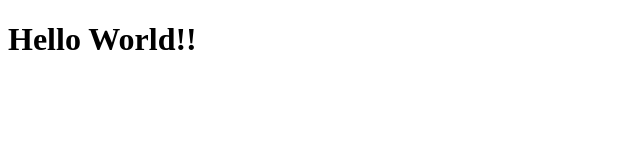
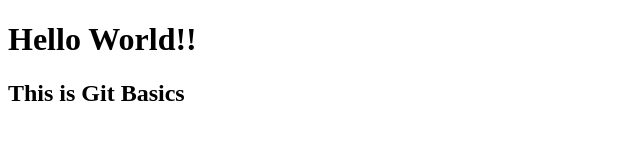
Before and after one commit to Sri-Rohith-A/Coding-Challenge-One, a plain HTML site: page index.html in a window 1280 px wide. Shown: the whole page, without its empty margins (0-640 px from the left). Drawn offline with Linux system fonts and the light colour scheme.

Commit message:
Created index.html

```diff
--- a/index.html
+++ b/index.html
@@ -11,6 +11,9 @@
     <h1>
     Hello World!!
     </h1>
+    <h2>
+        This is Git Basics
+    </h2>
 </body>
 
 </html>
```
